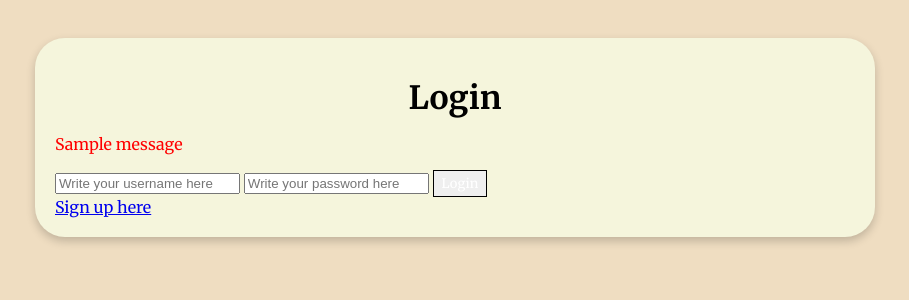
After one commit to Alamb-beyonder/Finance-Tracker-App, a Flask app: page /login in a window 1280 px wide. The commit adds this page. Shown: the top 300 px of the page, without its empty margins (185-1094 px from the left). Run offline with Flask 3, Linux system fonts and the light colour scheme; tables that the repository leaves empty hold one stand-in row (values such as "Sample post"); one stand-in notice (Sample message) is shown.

Commit message:
Added Users and signup, login, logout functionality using Flask-Login and Bcrypt

```diff
--- a/app.py
+++ b/app.py
@@ -1,28 +1,86 @@
-from flask import Flask, render_template, request, redirect, url_for
+from flask import Flask, render_template, request, redirect, url_for, flash
 from flask_sqlalchemy import SQLAlchemy
 from datetime import date
+from flask_login import UserMixin, LoginManager, login_user, login_required, logout_user, current_user
+from flask_bcrypt import Bcrypt
 
 app = Flask(__name__)
 app.config["SQLALCHEMY_DATABASE_URI"] = "sqlite:///finance.db"
 db = SQLAlchemy(app)
 
-class Transaction(db.Model):
+app.config["SECRET_KEY"] = "your-secret-key"
+app.config["SECRET_KEY"] = "mysecretkey123"
+bcrypt = Bcrypt(app)
+login_manager = LoginManager(app)
+login_manager.login_view = "login"
+
+class User(UserMixin, db.Model):
+    user_id = db.Column(db.Integer, primary_key=True)
+    username = db.Column(db.String(32))
+    password = db.Column(db.String(128))
+    @property
+    def id(self):
+        return self.user_id
+class Transaction(UserMixin, db.Model):
     id = db.Column(db.Integer, primary_key=True)
     description = db.Column(db.String(100))
     amount = db.Column(db.Float)
     type = db.Column(db.String(10))
     category = db.Column(db.String(20))
     date = db.Column(db.Date)
+    user_id = db.Column(db.Integer, db.ForeignKey('user.user_id'))
 
 with app.app_context():
     db.create_all()
 
+@login_manager.user_loader
+def load_user(user_id):
+    return User.query.get(int(user_id))
+
+@app.route("/register", methods=["GET", "POST"])
+def register():
+    if request.method == "POST":
+        username = request.form["username"]
+        password = bcrypt.generate_password_hash(request.form["password"]).decode("utf-8")
+        if User.query.filter_by(username=username).first():
+            flash("Username already taken, please choose another.")
+            return redirect(url_for("register"))
+        user = User(username=username, password=password)
+        db.session.add(user)
+        db.session.commit()
+        return redirect(url_for("login"))
+    return render_template("register.html")
+
+@app.route("/login", methods=["GET", "POST"])
+def login():
+    if request.method == "POST":
+        username = request.form["username"]
+        password = request.form["password"]
+        user = User.query.filter_by(username=username).first()
+
+        if user == None or bcrypt.check_password_hash(user.password, password) == False:
+            flash("Invalid username or password.")
+            return redirect(url_for("login"))
+        if user and bcrypt.check_password_hash(user.password, password):
+            login_user(user)
+            return redirect(url_for("home"))
+
+    return render_template("login.html")
+
+@app.route("/logout")
+def logout():
+    logout_user()
+    return redirect(url_for("login"))
+
+
 @app.route("/")
+@login_required
 def home():
+    transactions = Transaction.query.filter_by(user_id=current_user.user_id).all()
     total_income = 0
     total_expense = 0
     category_totals = {}
-    transactions = Transaction.query.all()
+
 
     for transaction in transactions:
         if transaction.type == "income":
@@ -38,23 +96,21 @@ def home():
 
     return render_template("index.html", transactions=transactions, total=total, total_income = total_income, total_expense = total_expense, category_totals=category_totals)
 
-@app.route("/about")
-def about():
-    return "This is a finance tracker app!"
-
 @app.route("/add", methods =["POST"])
+@login_required
 def add_transaction():
     description = request.form["description"]
     amount = request.form["amount"]
     type = request.form["type"]
     category = request.form["category"]
     today = date.today()
-    transaction = Transaction(description=description, amount=amount, type=type, category=category, date=today)
+    transaction = Transaction(description=description, amount=amount, type=type, category=category, date=today, user_id=current_user.user_id)
     db.session.add(transaction)
     db.session.commit()
     return redirect(url_for("home"))
 
 @app.route("/edit/<int:id>", methods=["GET", "POST"])
+@login_required
 def edit_transaction(id):
     transaction = Transaction.query.get(id)
     if request.method == "POST":
@@ -71,6 +127,7 @@ def edit_transaction(id):
     return render_template("edit.html", transaction=transaction)
 
 @app.route("/delete/<int:id>", methods=["POST"])
+@login_required
 def delete_transaction(id):
     transaction = Transaction.query.get(id)
     db.session.delete(transaction)
--- a/requirements.txt
+++ b/requirements.txt
@@ -1,7 +1,10 @@
+bcrypt==5.0.0
 blinker==1.9.0
 click==8.3.2
 colorama==0.4.6
 Flask==3.1.3
+Flask-Bcrypt==1.0.1
+Flask-Login==0.6.3
 Flask-SQLAlchemy==3.1.1
 greenlet==3.4.0
 gunicorn==25.3.0
--- a/static/style.css
+++ b/static/style.css
@@ -12,6 +12,7 @@ html {
     max-width: 800px;
     margin: 0px auto;
     background-color:beige;
+    box-shadow: 0px 4px 10px rgba(0, 0, 0, 0.2);
 
 }
 
--- a/templates/index.html
+++ b/templates/index.html
@@ -57,6 +57,7 @@
                 Total expense:<span class="expense"> ${{total_expense}}</span>
                 Balance:<span class="balance"> ${{total}}</span>
             </h3>
+            <a href="/logout">Logout</a>
         </div>
         <script>
             let categories = {{category_totals.keys() | list | tojson}};
--- /dev/null
+++ b/templates/login.html
@@ -0,0 +1,30 @@
+<!DOCTYPE html>
+<html>
+    <head>
+        <link rel="preconnect" href="https://fonts.googleapis.com">
+        <link rel="preconnect" href="https://fonts.gstatic.com" crossorigin>
+        <link href="https://fonts.googleapis.com/css2?family=Merriweather:ital,opsz,wght@0,18..144,300..900;1,18..144,300..900&display=swap" rel="stylesheet">
+        <link rel="stylesheet" href="{{url_for('static', filename='style.css')}}">
+        <title>Login</title>
+    </head>
+    <body>
+        <div class = "body-container">
+        <h1>Login</h1>
+
+        {% with messages = get_flashed_messages() %}
+            {% if messages %}
+                {% for message in messages %}
+                    <p style="color: red;">{{ message }}</p>
+                {% endfor %}
+            {% endif %}
+        {% endwith %}
+
+        <form action="/login" method ="POST">
+                <input type="text" name = "username" placeholder="Write your username here" required>
+                <input type="password" name = "password" placeholder="Write your password here" required>
+                <button class="btn" type="submit">Login</button>
+        </form>
+        <a href="/register">Sign up here</a>
+        </div>
+    </body>
+</html>
```
Also changed, not shown: templates/register.html (added, +31 -0 lines).
